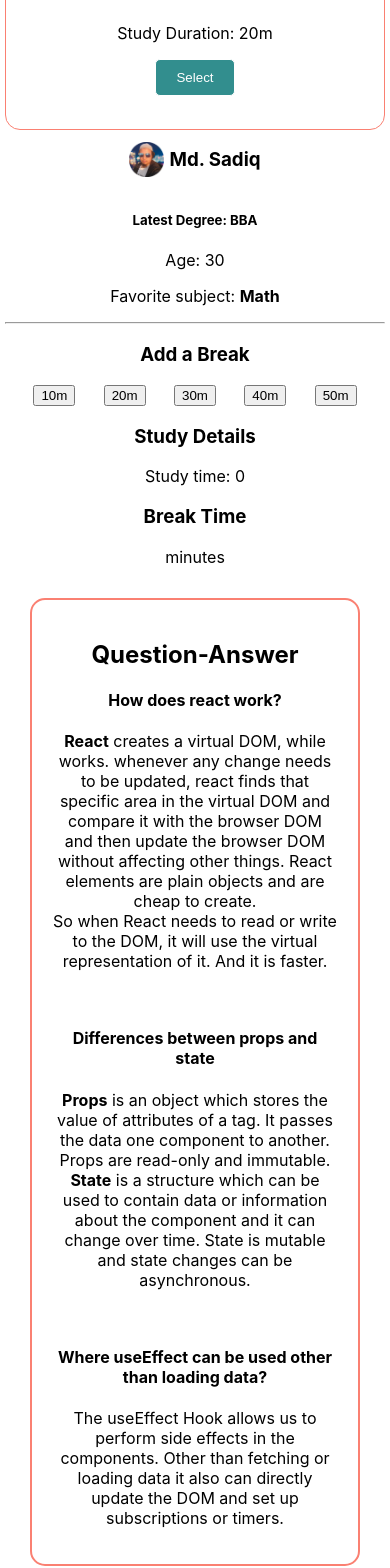
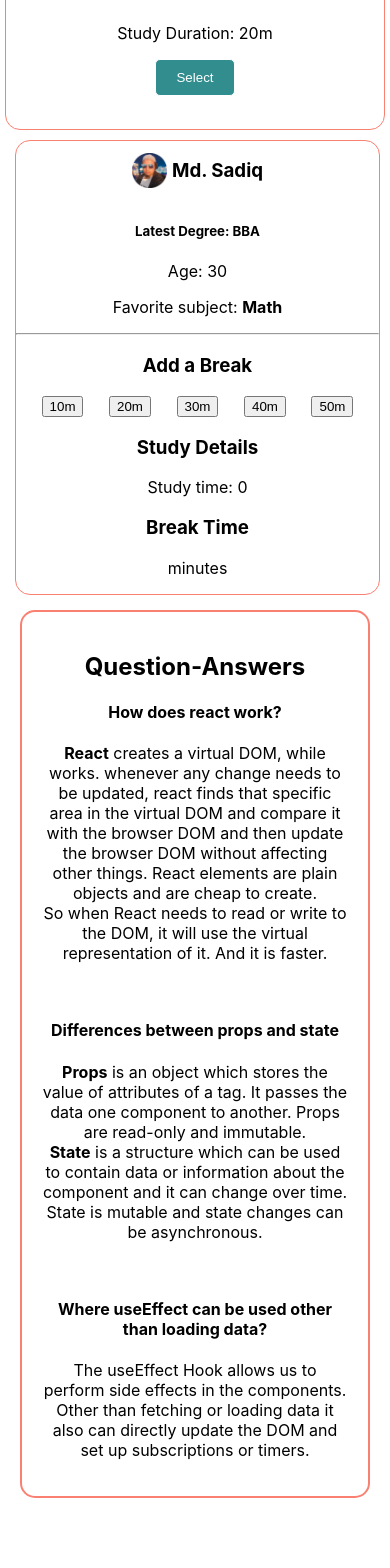
Before and after one commit to sadiq1020/Study_module-repo, a React (Create React App) app: page / in a window 390 px wide. Shown: the part 2380-3948 px from the top of the page. After the commit the page ends 3888 px from the top, so only its background shows below. Built offline with nearby package versions, Linux system fonts and the light colour scheme.

Commit message:
some css updated

```diff
--- a/src/components/Home/Home.css
+++ b/src/components/Home/Home.css
@@ -8,6 +8,13 @@
     display: grid;
     grid-template-columns: repeat(3, 1fr);
     gap: 10px;
+}
+
+.study-activities-container {
+    border: 1px solid salmon;
+    border-radius: 15px;
+    margin-left: 10px;
+    margin-right: 5px;
 }
 
 .personal-info img {
@@ -35,4 +42,8 @@
         display: grid;
         grid-template-columns: repeat(1, 1fr);
     }
+
+    .study-activities-container {
+        margin-top: 10px;
+    }
 }
--- a/src/components/Qa/Qa.css
+++ b/src/components/Qa/Qa.css
@@ -7,6 +7,6 @@
 
 @media screen and (max-width: 700px) {
     .qa-container {
-        margin: 10px 30px;
+        margin: 10px 20px;
     }
 }
--- a/src/components/Qa/Qa.js
+++ b/src/components/Qa/Qa.js
@@ -4,7 +4,7 @@ import './Qa.css';
 const Qa = () => {
     return (
         <div className='qa-container'>
-            <h2> Question-Answer</h2>
+            <h2> Question-Answers</h2>
             <h4>How does react work?</h4>
             <p><strong>React</strong> creates a virtual DOM, while works. whenever any change needs to be updated, react finds that specific area in the virtual DOM and compare it with the browser DOM and then update the browser DOM without affecting other things. React elements are plain objects and are cheap to create.
                 <br />
```
